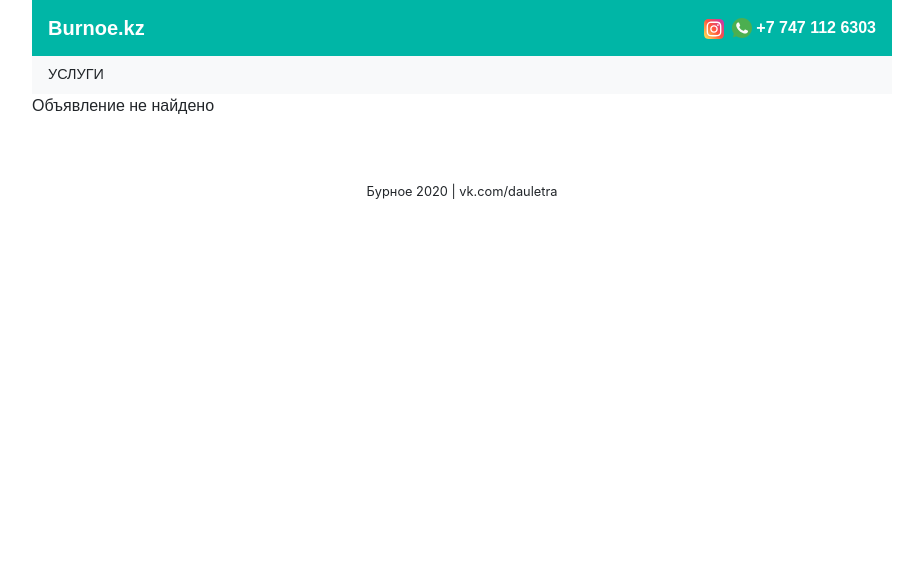
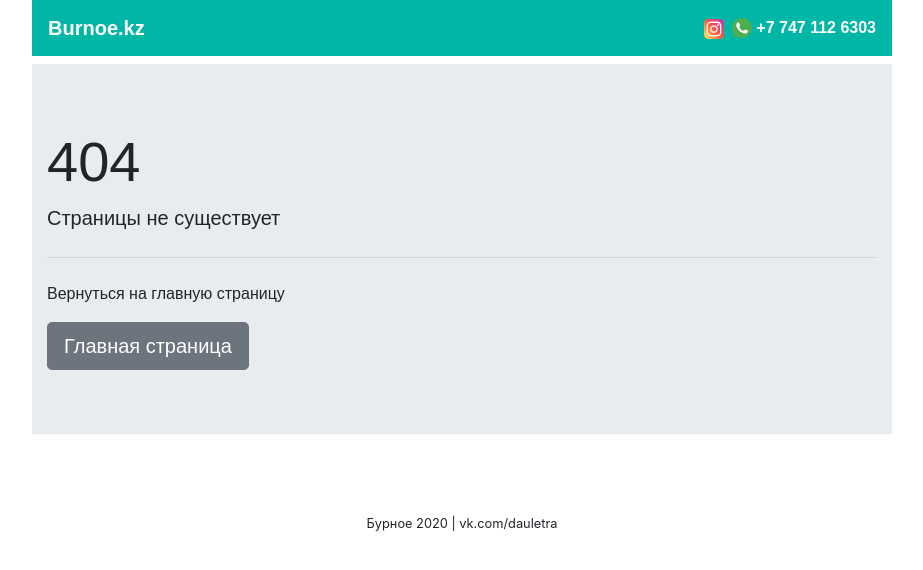
Before and after one commit to dauletra/burnoe_city, a Django app: template burnoe_app/templates/404.html in a window 1280 px wide. Shown: the top 570 px of the page, without its empty margins (178-1101 px from the left). Run offline with Django 3.2, Linux system fonts and the light colour scheme; the template is opened without the code that fills it, so the values that code supplies are empty; parts of the project's set-up code (start-up, migrations or seed data) failed here and were passed over; some libraries are stand-ins or nearby versions.

Commit message:
404.html page implemented. service_list redesigned

```diff
--- a/burnoe_app/templates/404.html
+++ b/burnoe_app/templates/404.html
@@ -1,6 +1,14 @@
 {% extends 'base.html' %}
+{% load startswith %}
 
 {% block content %}
-    <p>Объявление не найдено</p>
-
+    <div class="jumbotron jumbotron-fluid">
+    <div class="container">
+        <h1 class="display-4">404</h1>
+        <p class="lead">Страницы не существует</p>
+        <hr class="my-4">
+        <p>Вернуться на главную страницу</p>
+        <a class="btn btn-secondary btn-lg" href="/" role="button">Главная страница</a>
+    </div>
+    </div>
 {% endblock %}
--- a/burnoe_app/templates/base.html
+++ b/burnoe_app/templates/base.html
@@ -46,7 +46,7 @@
 <body>
     <div class="container-fluid p-0" style="max-width: 860px; font-family: Arial, Tahoma, 'Bitstream Vera Sans', sans-serif">
         <!-- HEADER -->
-        <div class="navbar navbar-light" style="background-color: rgb(0,182,166);">
+        <div class="navbar navbar-light mb-2" style="background-color: rgb(0,182,166);">
             <a class="navbar-brand text-white font-weight-bolder" style="" href="/">Burnoe.kz</a>
             <div class="d-flex align-self-center">
                 <span class="mr-2">
@@ -80,12 +80,12 @@
 {#            </ul>#}
 {#        </div>#}
 
-        <div class="bg-light py-2 d-flex hide-scroll-bar" style="font-size: 0.9rem;">
-            <a href="{% url 'service_list' %}" class="text-uppercase ml-3 text-black">Услуги</a>
+{#        <div class="bg-light py-2 d-flex hide-scroll-bar" style="font-size: 0.9rem;">#}
+{#            <a href="{% url 'service_list' %}" class="text-uppercase ml-3 text-black">Услуги</a>#}
 {#            <span class="text-uppercase ml-3 text-black">Недвижимость</span>#}
 {#            <span class="text-uppercase ml-3 text-black">Работа</span>#}
 {#            <span class="text-uppercase ml-3 text-black">Маркет</span>#}
-        </div>
+{#        </div>#}
 
         <!-- CONTACTS -->
         {% block contacts %}{% endblock %}
```
Also changed, not shown: burnoe_app/templates/main.html (+7 -1 lines), burnoe_app/templates/service_list.html (+15 -8 lines), burnoe_app/views.py (line endings or trailing spaces), 2 other files.
